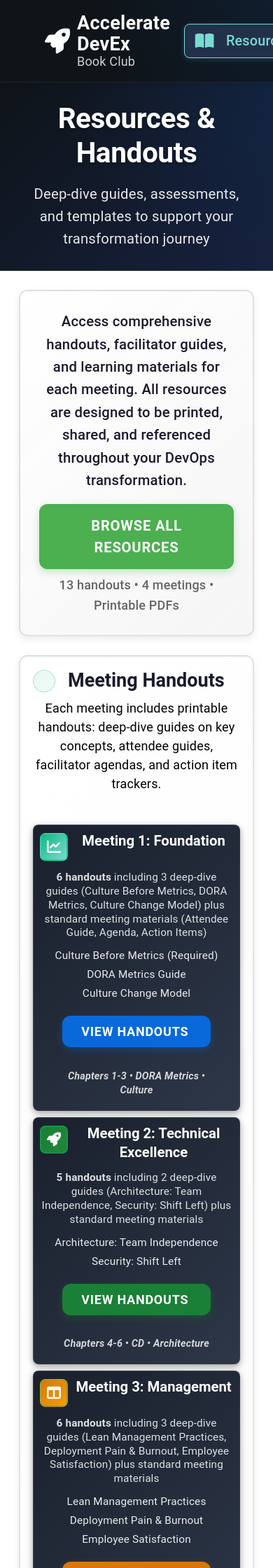
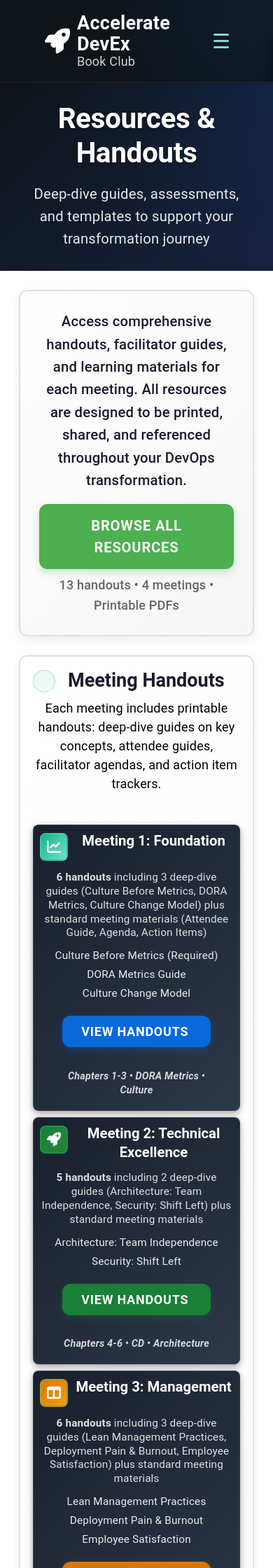
Before and after one commit to mhenke/accelerate-devex-book-club-notebooklm, a Jekyll site: the page built from docs/resources.md, in a window 390 px wide. Shown: the top 2240 px of the page at 70% size. Built offline with Jekyll 4.4.1, drawn with Linux system fonts in a browser that asks for light colours; some web fonts are replaced.

Commit message:
Add responsive hamburger menu for mobile navigation (#62)
* Initial plan

* Add hamburger menu for mobile navigation

Co-authored-by: mhenke <119844+mhenke@users.noreply.github.com>

---------

Co-authored-by: copilot-swe-agent[bot] <198982749+Copilot@users.noreply.github.com>
Co-authored-by: mhenke <119844+mhenke@users.noreply.github.com>

```diff
--- a/docs/_layouts/default.html
+++ b/docs/_layouts/default.html
@@ -148,7 +148,20 @@
           </a>
         </div>
 
-        <nav class="site-nav-main">
+        <!-- Hamburger Menu Button (Mobile) -->
+        <button
+          class="hamburger-menu"
+          aria-label="Toggle navigation menu"
+          aria-expanded="false"
+          aria-controls="mobile-menu"
+        >
+          <span class="hamburger-line"></span>
+          <span class="hamburger-line"></span>
+          <span class="hamburger-line"></span>
+        </button>
+
+        <!-- Desktop Navigation -->
+        <nav class="site-nav-main site-nav-desktop">
           <a
             href="{{ '/resources' | relative_url }}"
             class="nav-item{% if page.url contains '/resources' %} active{% endif %}"
@@ -171,11 +184,38 @@
           </a>
         </nav>
       </div>
+
+      <!-- Mobile Navigation Menu -->
+      <nav class="site-nav-mobile" id="mobile-menu" aria-label="Mobile navigation">
+        <a
+          href="{{ '/resources' | relative_url }}"
+          class="nav-item-mobile{% if page.url contains '/resources' %} active{% endif %}"
+        >
+          <i class="fas fa-book-open"></i> Resources
+        </a>
+        <a
+          href="{{ '/meetings' | relative_url }}"
+          class="nav-item-mobile{% if page.url contains '/meetings' %} active{% endif %}"
+        >
+          <i class="fas fa-calendar"></i> Meetings
+        </a>
+        <a
+          href="https://github.com/mhenke/accelerate-devex-book-club-notebooklm"
+          target="_blank"
+          rel="noopener"
+          class="nav-item-mobile external"
+        >
+          <i class="fab fa-github"></i> GitHub
+        </a>
+      </nav>
     </header>
     {%- endunless -%}
 
     <main id="main-content" class="page-content" aria-label="Main content area">
       {{ content }}
     </main>
+
+    <!-- Mobile Menu JavaScript -->
+    <script src="{{ '/assets/js/mobile-menu.js' | relative_url }}" defer></script>
   </body>
 </html>
--- /dev/null
+++ b/docs/assets/js/mobile-menu.js
@@ -0,0 +1,72 @@
+/**
+ * Mobile Hamburger Menu Toggle
+ * Handles the mobile navigation menu open/close functionality
+ */
+(function () {
+  'use strict';
+
+  // Wait for DOM to be ready
+  if (document.readyState === 'loading') {
+    document.addEventListener('DOMContentLoaded', initMobileMenu);
+  } else {
+    initMobileMenu();
+  }
+
+  function initMobileMenu() {
+    const hamburger = document.querySelector('.hamburger-menu');
+    const mobileMenu = document.getElementById('mobile-menu');
+
+    if (!hamburger || !mobileMenu) {
+      return; // Exit if elements don't exist (e.g., on meeting pages)
+    }
+
+    // Toggle menu on hamburger click
+    hamburger.addEventListener('click', function () {
+      const isExpanded = hamburger.getAttribute('aria-expanded') === 'true';
+
+      // Toggle aria-expanded
+      hamburger.setAttribute('aria-expanded', !isExpanded);
+
+      // Toggle active class for styling
+      hamburger.classList.toggle('active');
+      mobileMenu.classList.toggle('active');
+
+      // Prevent body scroll when menu is open
+      document.body.classList.toggle('menu-open');
+    });
+
+    // Close menu when clicking outside
+    document.addEventListener('click', function (event) {
+      const isClickInside = hamburger.contains(event.target) || mobileMenu.contains(event.target);
+
+      if (!isClickInside && mobileMenu.classList.contains('active')) {
+        hamburger.setAttribute('aria-expanded', 'false');
+        hamburger.classList.remove('active');
+        mobileMenu.classList.remove('active');
+        document.body.classList.remove('menu-open');
+      }
+    });
+
+    // Close menu on escape key
+    document.addEventListener('keydown', function (event) {
+      if (event.key === 'Escape' && mobileMenu.classList.contains('active')) {
+        hamburger.setAttribute('aria-expanded', 'false');
+        hamburger.classList.remove('active');
+        mobileMenu.classList.remove('active');
+        document.body.classList.remove('menu-open');
+        hamburger.focus(); // Return focus to hamburger button
+      }
+    });
+
+    // Close menu when a nav link is clicked
+    const mobileNavLinks = mobileMenu.querySelectorAll('.nav-item-mobile');
+    mobileNavLinks.forEach(function (link) {
+      link.addEventListener('click', function () {
+        hamburger.setAttribute('aria-expanded', 'false');
+        hamburger.classList.remove('active');
+        mobileMenu.classList.remove('active');
+        document.body.classList.remove('menu-open');
+      });
+    });
+  }
+})();
--- a/docs/assets/main.scss
+++ b/docs/assets/main.scss
@@ -251,3 +251,143 @@
   border-color: var(--accent-teal, #7adad1);
   box-shadow: 0 2px 8px rgba(122, 218, 209, 0.18);
 }
+
+// =============================================================================
+// HAMBURGER MENU - Mobile Navigation
+// =============================================================================
+
+// Hamburger button styles
+.hamburger-menu {
+  display: none;
+  flex-direction: column;
+  justify-content: space-around;
+  width: 2.5rem;
+  height: 2.5rem;
+  background: transparent;
+  border: none;
+  cursor: pointer;
+  padding: 0.5rem;
+  z-index: 1001;
+  position: relative;
+
+  @media (max-width: #{$mobile - 1px}) {
+    display: flex;
+  }
+
+  &:focus {
+    outline: 2px solid var(--accent-teal);
+    outline-offset: 2px;
+  }
+}
+
+// Hamburger lines
+.hamburger-line {
+  width: 100%;
+  height: 3px;
+  background-color: var(--accent-teal);
+  border-radius: 2px;
+  transition: all 0.3s ease;
+  transform-origin: center;
+}
+
+// Animated hamburger to X
+.hamburger-menu.active .hamburger-line:nth-child(1) {
+  transform: translateY(7px) rotate(45deg);
+}
+
+.hamburger-menu.active .hamburger-line:nth-child(2) {
+  opacity: 0;
+}
+
+.hamburger-menu.active .hamburger-line:nth-child(3) {
+  transform: translateY(-7px) rotate(-45deg);
+}
+
+// Desktop navigation - hide on mobile
+.site-nav-desktop {
+  @media (max-width: #{$mobile - 1px}) {
+    display: none !important;
+  }
+}
+
+// Mobile navigation menu
+.site-nav-mobile {
+  display: none;
+  position: fixed;
+  top: 56px;
+  right: 0;
+  width: 280px;
+  max-width: 85vw;
+  height: calc(100vh - 56px);
+  background: var(--hero-dark);
+  border-left: 1px solid rgba(122, 218, 209, 0.2);
+  padding: 2rem 1rem;
+  flex-direction: column;
+  gap: 1rem;
+  z-index: 1000;
+  transform: translateX(100%);
+  transition: transform 0.3s ease;
+  overflow-y: auto;
+  box-shadow: -4px 0 16px rgba(0, 0, 0, 0.3);
+
+  @media (max-width: #{$mobile - 1px}) {
+    display: flex;
+  }
+
+  &.active {
+    transform: translateX(0);
+  }
+}
+
+// Mobile nav items
+.nav-item-mobile {
+  display: flex;
+  align-items: center;
+  gap: var(--space-sm);
+  color: rgba(255, 255, 255, 0.8);
+  text-decoration: none;
+  font-weight: var(--font-weight-medium);
+  padding: var(--space-md);
+  border-radius: var(--radius-md);
+  transition: all var(--duration-normal) var(--ease-out);
+  border: 1px solid transparent;
+  background: #181a2b;
+  font-size: 1.1rem;
+  min-height: 48px;
+
+  i {
+    font-size: 1.3em;
+    color: var(--accent-teal, #7adad1);
+    transition: color 0.18s;
+  }
+
+  &:hover,
+  &:focus {
+    background: #23304a;
+    color: var(--accent-teal, #7adad1);
+    box-shadow: 0 2px 8px rgba(122, 218, 209, 0.18);
+    border-color: var(--accent-teal, #7adad1);
+  }
+
+  &.active {
+    background: #23304a;
+    color: var(--accent-teal, #7adad1);
+    border-color: var(--accent-teal, #7adad1);
+    box-shadow: 0 2px 8px rgba(122, 218, 209, 0.25);
+  }
+
+  &.external {
+    color: var(--accent-teal, #7adad1);
+    border-color: var(--accent-teal, #7adad1);
+    background: #0f172a;
+  }
+}
+
+// Prevent body scroll when mobile menu is open
+body.menu-open {
+  overflow: hidden;
+
+  @media (min-width: #{$mobile}) {
+    overflow: auto; // Allow scroll on desktop
+  }
+}
```
Also changed, not shown: 1 other file.
